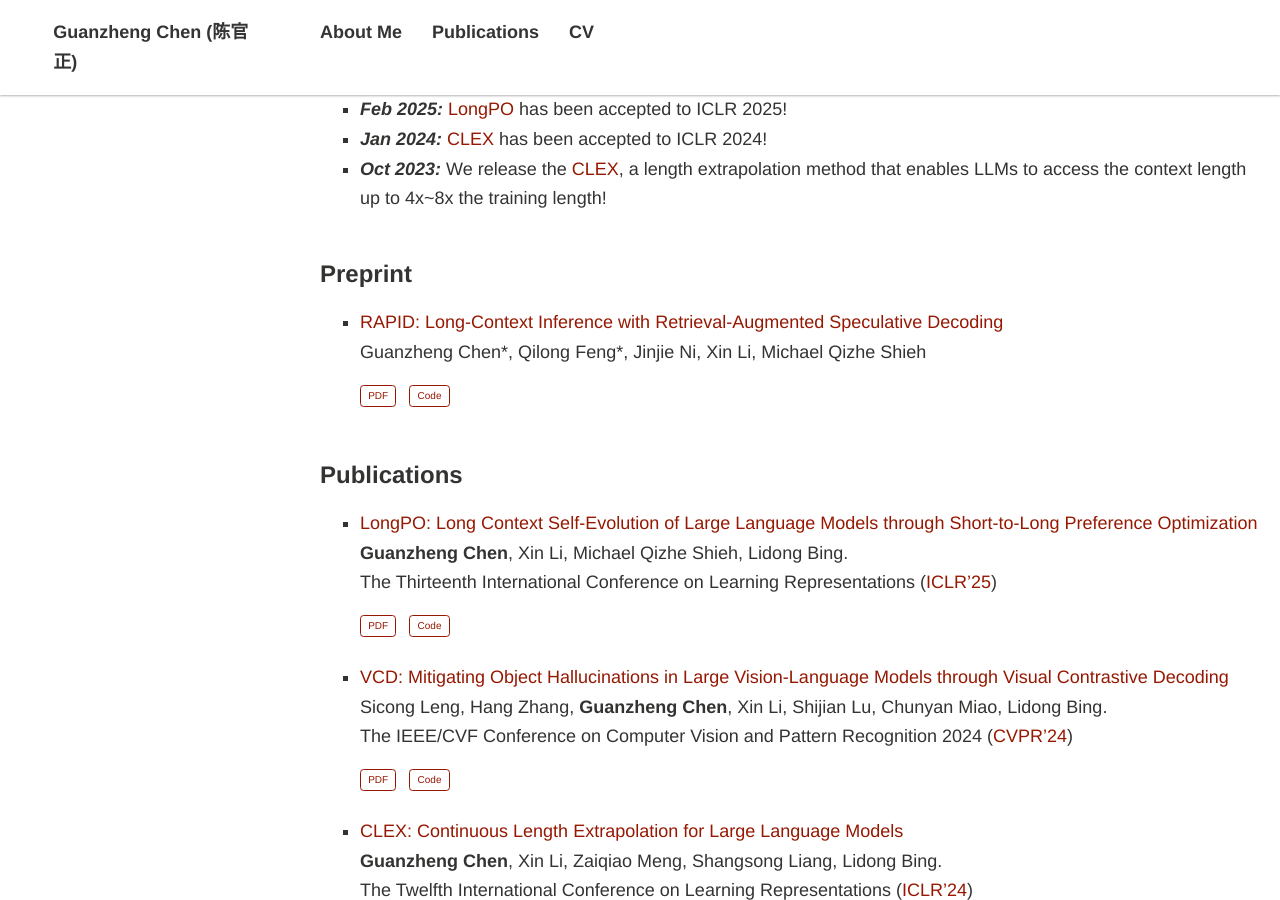
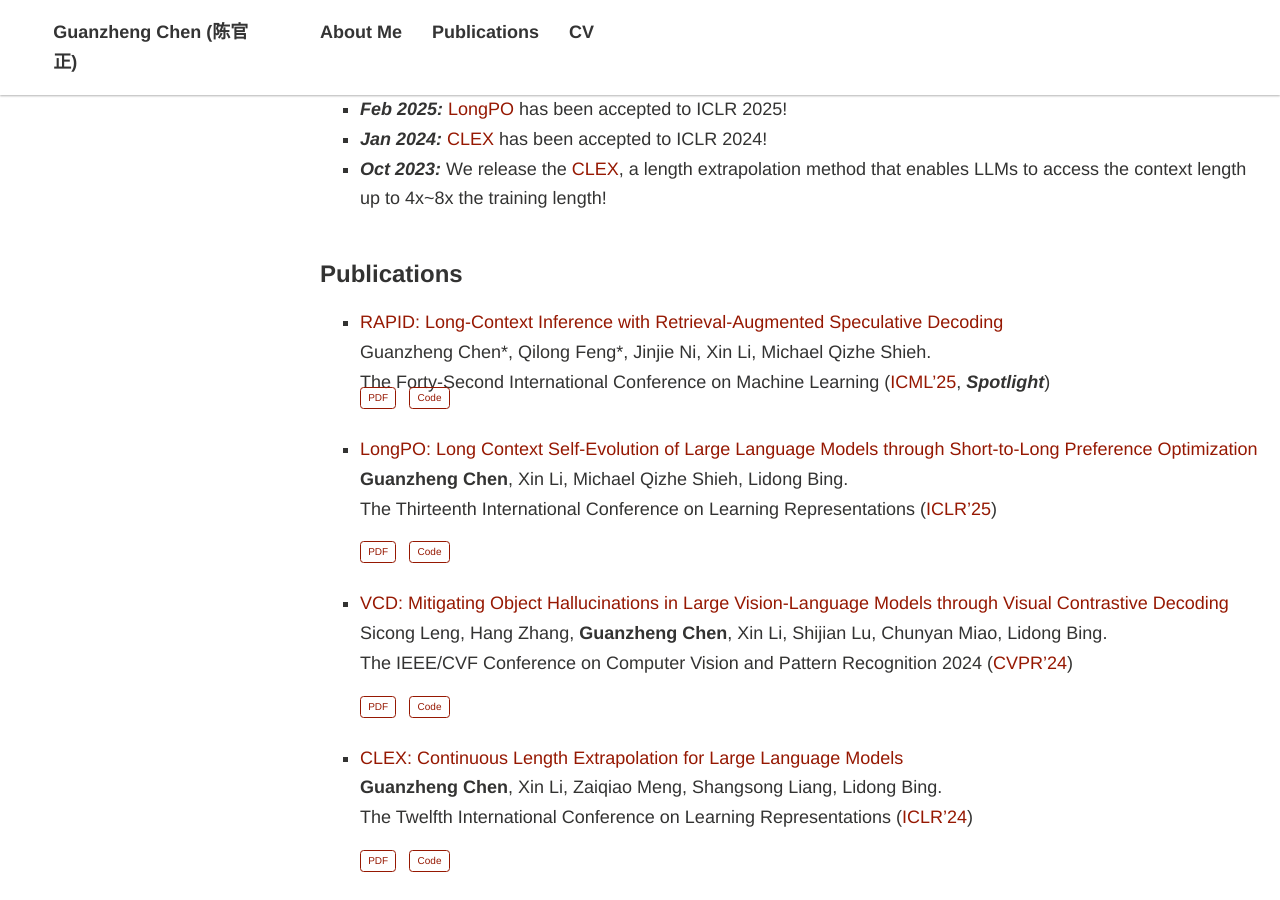
Before and after one commit to guanzhchen/guanzhchen.github.io, a Jekyll site: the page built from index.md, in a window 1280 px wide and 900 px high, scrolled down 434 px. Built offline with Jekyll 4.4.1, drawn with Linux system fonts in a browser that asks for light colours; nearby versions of some CDN libraries; comment, search, counter and statistics services are not loaded; a style sheet for code colours, icons or effects is not loaded.

Commit message:
update cv

```diff
--- a/index.md
+++ b/index.md
@@ -24,21 +24,20 @@ My research is driven by the passion for advancing the edge intelligence of larg
 - ***Oct 2023:*** We release the [CLEX](https://arxiv.org/abs/2310.16450), a length extrapolation method that enables LLMs to access the context length up to 4x~8x the training length!
 
 
-### Preprint
 
-
-- [RAPID: Long-Context Inference with Retrieval-Augmented Speculative Decoding](https://arxiv.org/abs/2502.20330)<br>
-  Guanzheng Chen\*, Qilong Feng\*, Jinjie Ni, Xin Li, Michael Qizhe Shieh
-
-  <div class="btn-links">
-  <a class="btn btn-outline-primary btn-page-header btn-sm" href="https://arxiv.org/pdf/2502.20330" target="_blank" rel="noopener">PDF</a>
-  <a class="btn btn-outline-primary btn-page-header btn-sm" href="https://github.com/John-AI-Lab/RAPID" target="_blank" rel="noopener">Code</a>
-  </div>
 
 
 
 
 ### Publications
+
+- [RAPID: Long-Context Inference with Retrieval-Augmented Speculative Decoding](https://arxiv.org/abs/2502.20330)<br>
+  Guanzheng Chen\*, Qilong Feng\*, Jinjie Ni, Xin Li, Michael Qizhe Shieh.<br>
+   The Forty-Second International Conference on Machine Learning ([ICML'25](https://icml.cc/), ***Spotlight***)
+  <div class="btn-links">
+  <a class="btn btn-outline-primary btn-page-header btn-sm" href="https://arxiv.org/pdf/2502.20330" target="_blank" rel="noopener">PDF</a>
+  <a class="btn btn-outline-primary btn-page-header btn-sm" href="https://github.com/John-AI-Lab/RAPID" target="_blank" rel="noopener">Code</a>
+  </div>
 
 - [LongPO: Long Context Self-Evolution of Large Language Models through Short-to-Long Preference Optimization](https://arxiv.org/abs/2502.13922)<br>
   **Guanzheng Chen**, Xin Li, Michael Qizhe Shieh, Lidong Bing.<br>
```
